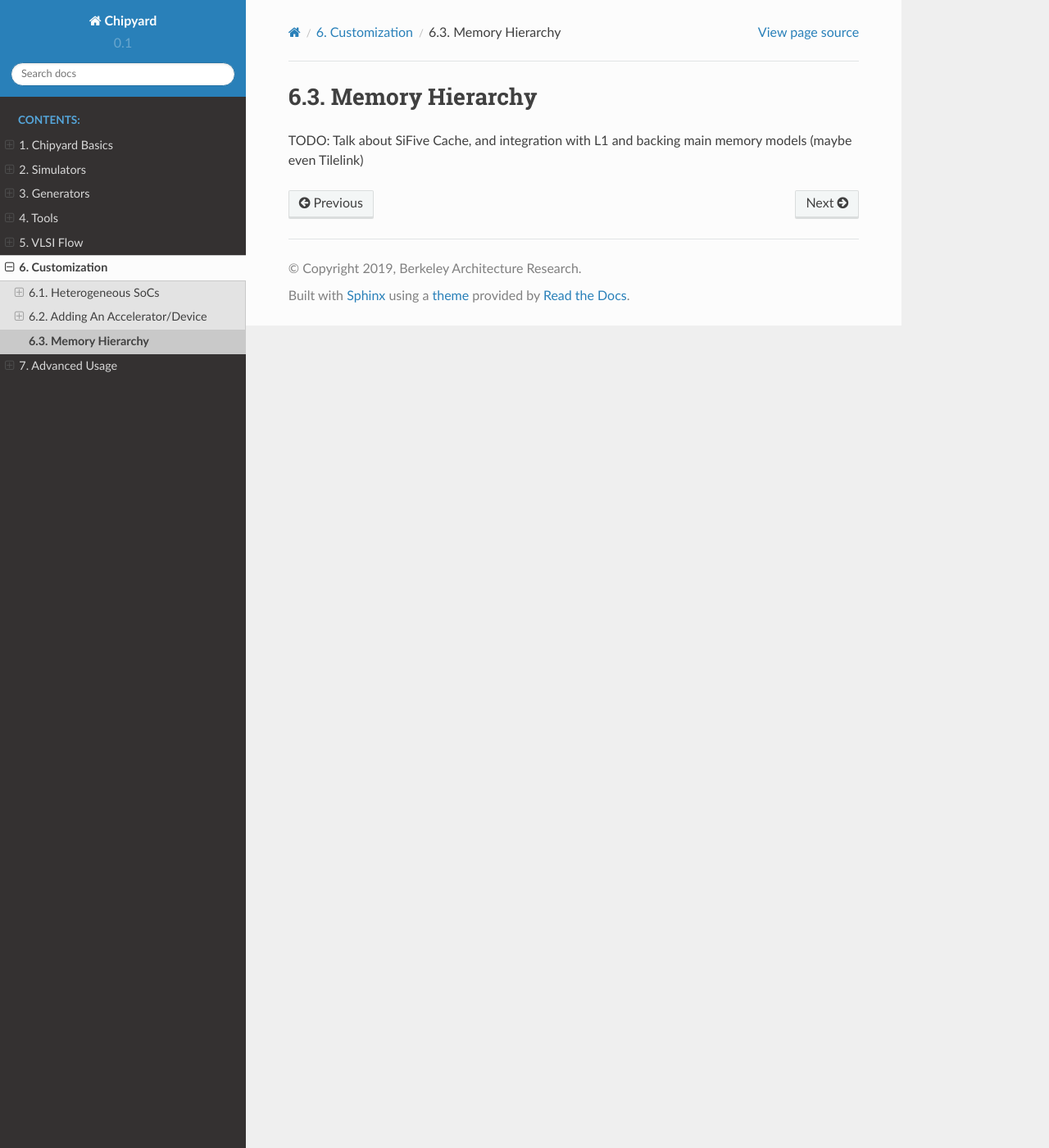
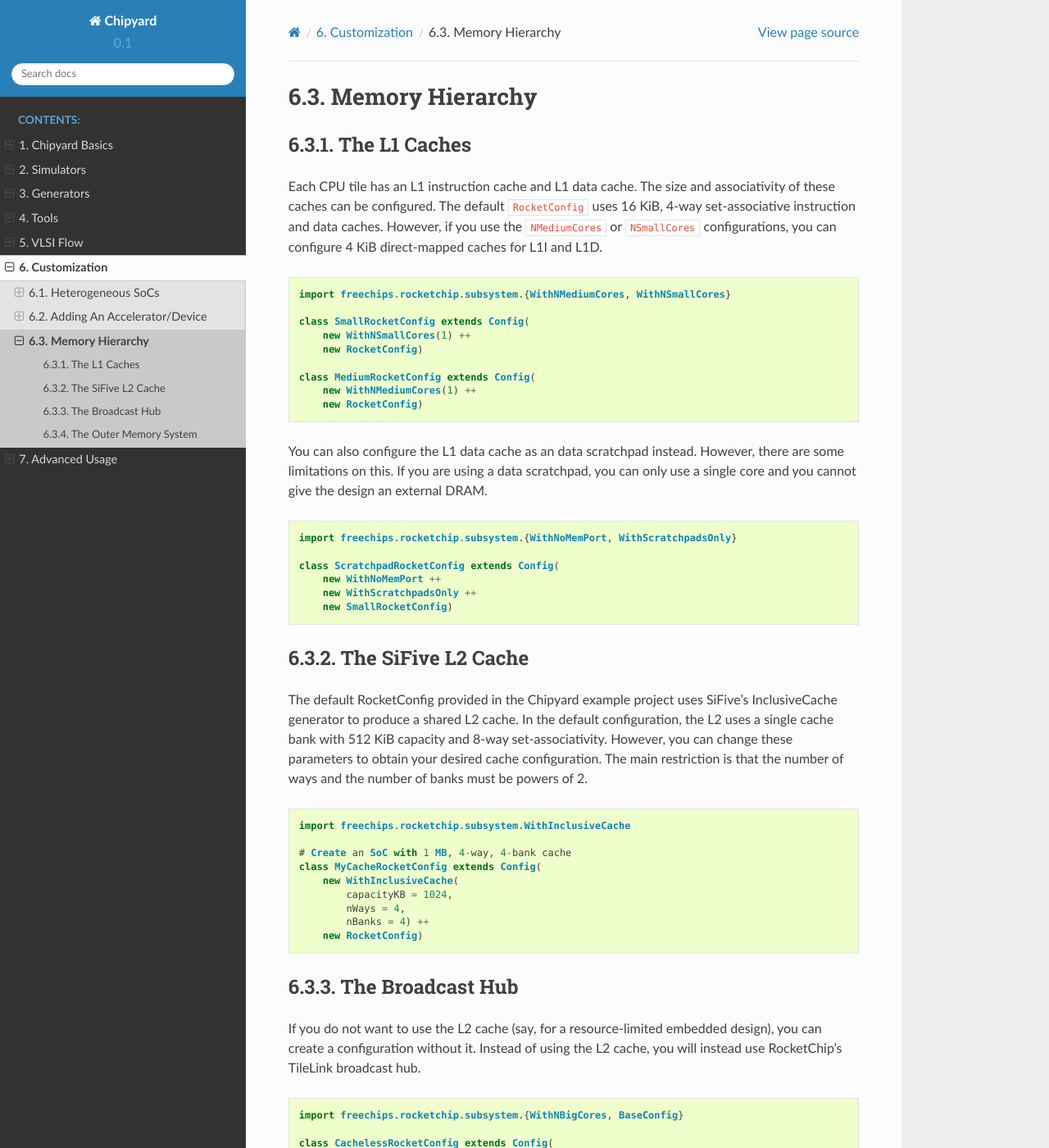
Before and after one commit to ucb-bar/chipyard, a Sphinx documentation site: the page built from docs/Customization/Memory-Hierarchy.rst, in a window 1280 px wide and 1400 px high. Shown: the whole window at 82% size. Built offline with Sphinx 7.4.7 and the Read the Docs theme 2.0.0, drawn with Linux system fonts in a browser that asks for light colours; pages that are not in the unit, such as notebooks, are missing from menus; some of the changed text lies outside the part shown.

Commit message:
fill out Memory Hierarchy section

```diff
--- a/docs/Customization/Memory-Hierarchy.rst
+++ b/docs/Customization/Memory-Hierarchy.rst
@@ -1,4 +1,104 @@
 Memory Hierarchy
 ===============================
-TODO: Talk about SiFive Cache, and integration with L1 and backing main memory models
-(maybe even Tilelink)
+
+The L1 Caches
+--------------
+
+Each CPU tile has an L1 instruction cache and L1 data cache. The size and
+associativity of these caches can be configured. The default ``RocketConfig``
+uses 16 KiB, 4-way set-associative instruction and data caches. However,
+if you use the ``NMediumCores`` or ``NSmallCores`` configurations, you can
+configure 4 KiB direct-mapped caches for L1I and L1D.
+
+.. code-block:: scala
+
+    import freechips.rocketchip.subsystem.{WithNMediumCores, WithNSmallCores}
+
+    class SmallRocketConfig extends Config(
+        new WithNSmallCores(1) ++
+        new RocketConfig)
+
+    class MediumRocketConfig extends Config(
+        new WithNMediumCores(1) ++
+        new RocketConfig)
+
+You can also configure the L1 data cache as an data scratchpad instead.
+However, there are some limitations on this. If you are using a data scratchpad,
+you can only use a single core and you cannot give the design an external DRAM.
+
+.. code-block:: scala
+
+    import freechips.rocketchip.subsystem.{WithNoMemPort, WithScratchpadsOnly}
+
+    class ScratchpadRocketConfig extends Config(
+        new WithNoMemPort ++
+        new WithScratchpadsOnly ++
+        new SmallRocketConfig)
+
+The SiFive L2 Cache
+-------------------
+
+The default RocketConfig provided in the Chipyard example project uses SiFive's
+InclusiveCache generator to produce a shared L2 cache. In the default
+configuration, the L2 uses a single cache bank with 512 KiB capacity and 8-way
+set-associativity. However, you can change these parameters to obtain your
+desired cache configuration. The main restriction is that the number of ways
+and the number of banks must be powers of 2.
+
+.. code-block:: scala
+
+    import freechips.rocketchip.subsystem.WithInclusiveCache
+
+    # Create an SoC with 1 MB, 4-way, 4-bank cache
+    class MyCacheRocketConfig extends Config(
+        new WithInclusiveCache(
+            capacityKB = 1024,
+            nWays = 4,
+            nBanks = 4) ++
+        new RocketConfig)
+
+The Broadcast Hub
+----------------
+
+If you do not want to use the L2 cache (say, for a resource-limited embedded
+design), you can create a configuration without it. Instead of using the L2
+cache, you will instead use RocketChip's TileLink broadcast hub.
+
+.. code-block:: scala
+
+    import freechips.rocketchip.subsystem.{WithNBigCores, BaseConfig}
+
+    class CachelessRocketConfig extends Config(
+        new WithTop ++
+        new WithBootROM ++
+        new WithNBigCores(1) ++
+        new BaseConfig)
+
+If you want to reduce the resources used even further, you can configure
+the Broadcast Hub to use a bufferless design.
+
+.. code-block:: scala
+
+    import freechips.rocketchip.subsystem.WithBufferlessBroadcastHub
+
+    class BufferlessRocketConfig extends Config(
+        new WithBufferlessBroadcastHub ++
+        new CachelessRocketConfig)
+
+The Outer Memory System
+-----------------------
+
+The L2 coherence agent (either L2 cache of Broadcast Hub) makes requests to
+an outer memory system consisting of an AXI4-compatible DRAM controller.
+
+The default configuration uses a single memory channel, but you can configure
+the system to use multiple channels. As with the number of L2 banks, the
+number of DRAM channels is restricted to powers of two.
+
+.. code-block:: scala
+
+    import freechips.rocketchip.subsystem.WithNMemoryChannels
+
+    class DualChannelRocketConfig extends Config(
+        new WithNMemoryChannels(2) ++
+        new RocketConfig)
```
